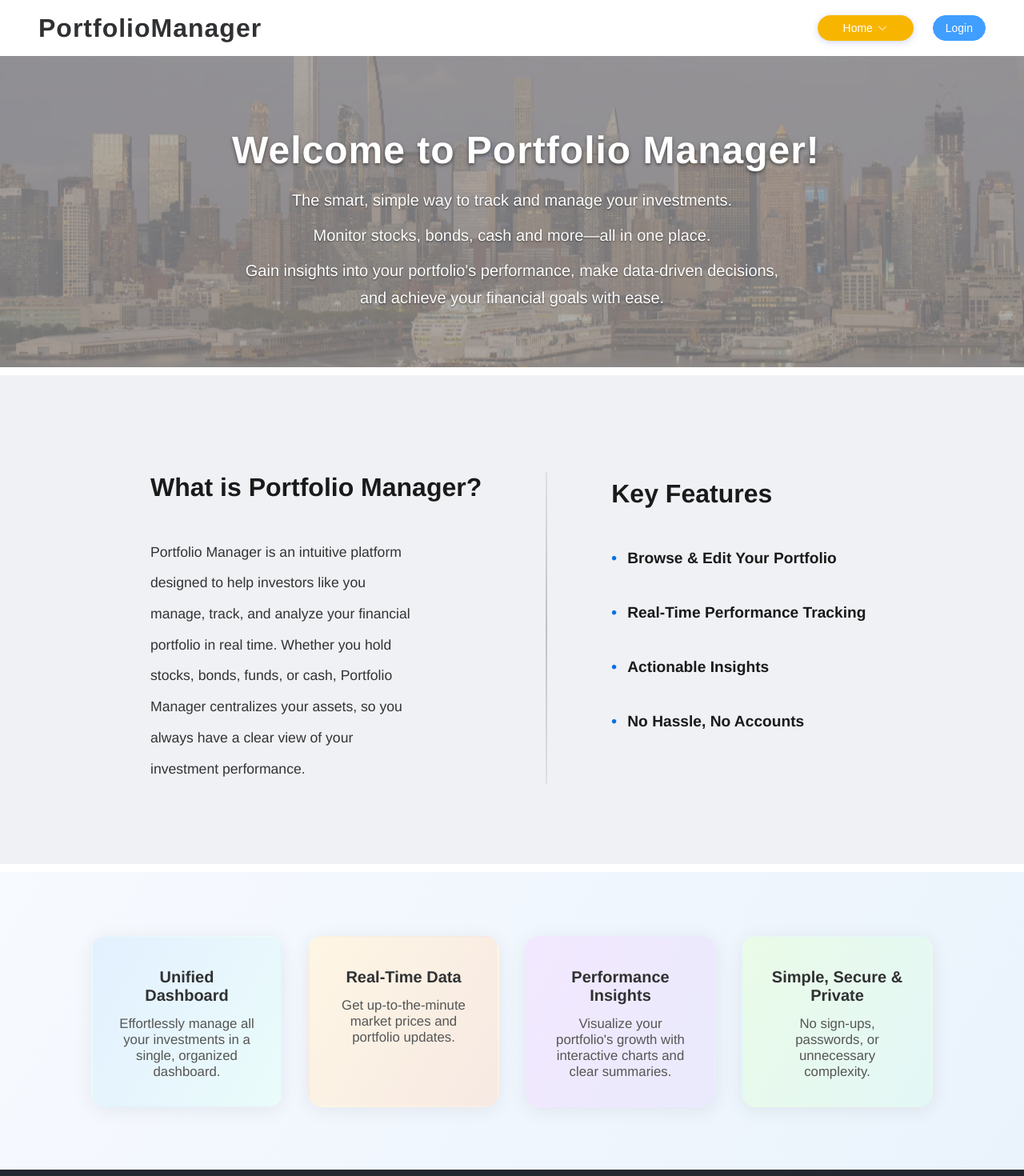
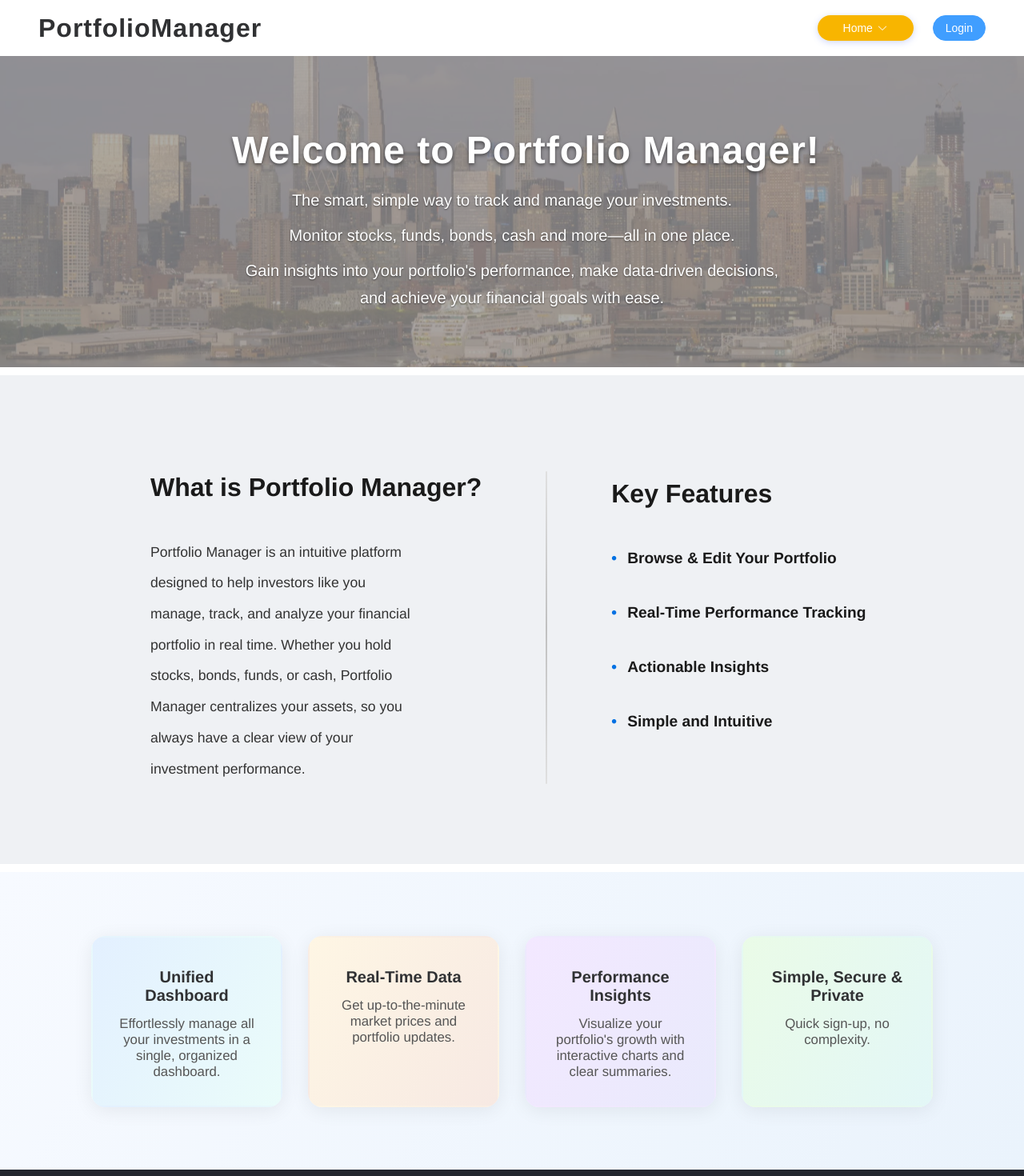
Before and after one commit to JimmyChoi16/PortfolioManagerApp, a Vue app in the folder frontend/: page / in a window 1280 px wide. Shown: the top 1470 px of the page at 80% size. Built offline with nearby package versions, Linux system fonts and the light colour scheme.

Commit message:
update app.vue
update app.vue

```diff
--- a/frontend/src/App.vue
+++ b/frontend/src/App.vue
@@ -92,7 +92,7 @@
                 <h1 class="banner-title">Welcome to Portfolio Manager!</h1>
                 <div class="banner-desc">
                   <p>The smart, simple way to track and manage your investments.</p>
-                  <p>Monitor stocks, bonds, cash and more—all in one place.</p>
+                  <p>Monitor stocks, funds, bonds, cash and more—all in one place.</p>
                   <p>Gain insights into your portfolio's performance, make data-driven decisions, and achieve your financial goals with ease.</p>
                 </div>
               </div>
@@ -116,7 +116,7 @@
                     <li><strong>Browse & Edit Your Portfolio</strong> </li>
                     <li><strong>Real-Time Performance Tracking</strong> </li>
                     <li><strong>Actionable Insights</strong> </li>
-                    <li><strong>No Hassle, No Accounts</strong> </li>
+                    <li><strong>Simple and Intuitive</strong> </li>
                   </ul>
                 </div>
               </div>
@@ -225,8 +225,8 @@ const features = ref([
   {
     key: 'privacy',
     title: 'Simple, Secure & Private',
-    brief: 'No sign-ups, passwords, or unnecessary complexity.',
-    content: 'No sign-ups, passwords, or unnecessary complexity. Portfolio Manager is designed for single-user, local management, ensuring your financial data remains private and easy to control.'
+    brief: 'Quick sign-up, no complexity.',
+    content: 'Quick sign-up, no complexity. Portfolio Manager is designed for seamless, single-user access—making it easy to get started while keeping your financial data private, secure, and fully under your control.'
   }
 ])
 
```
